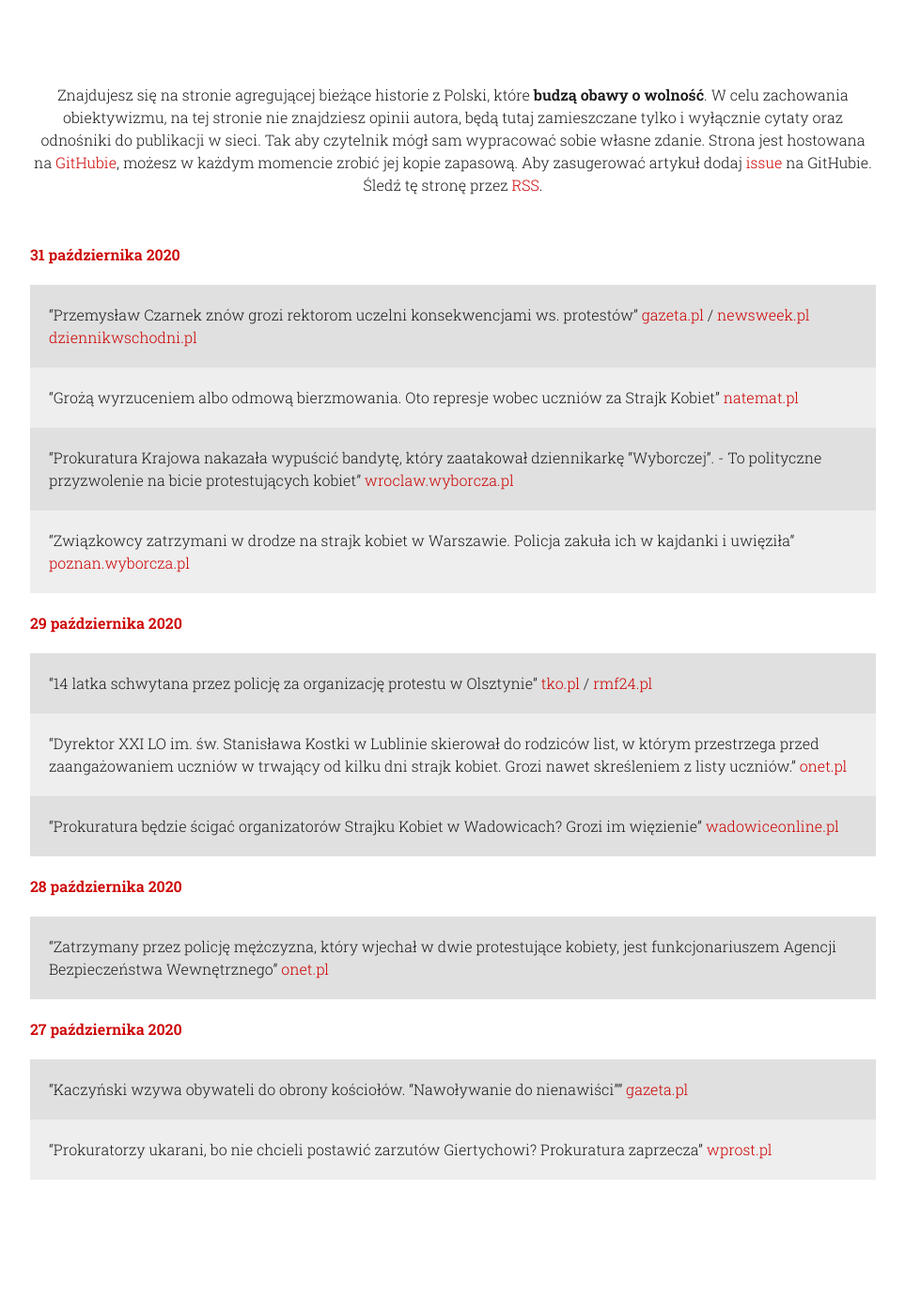
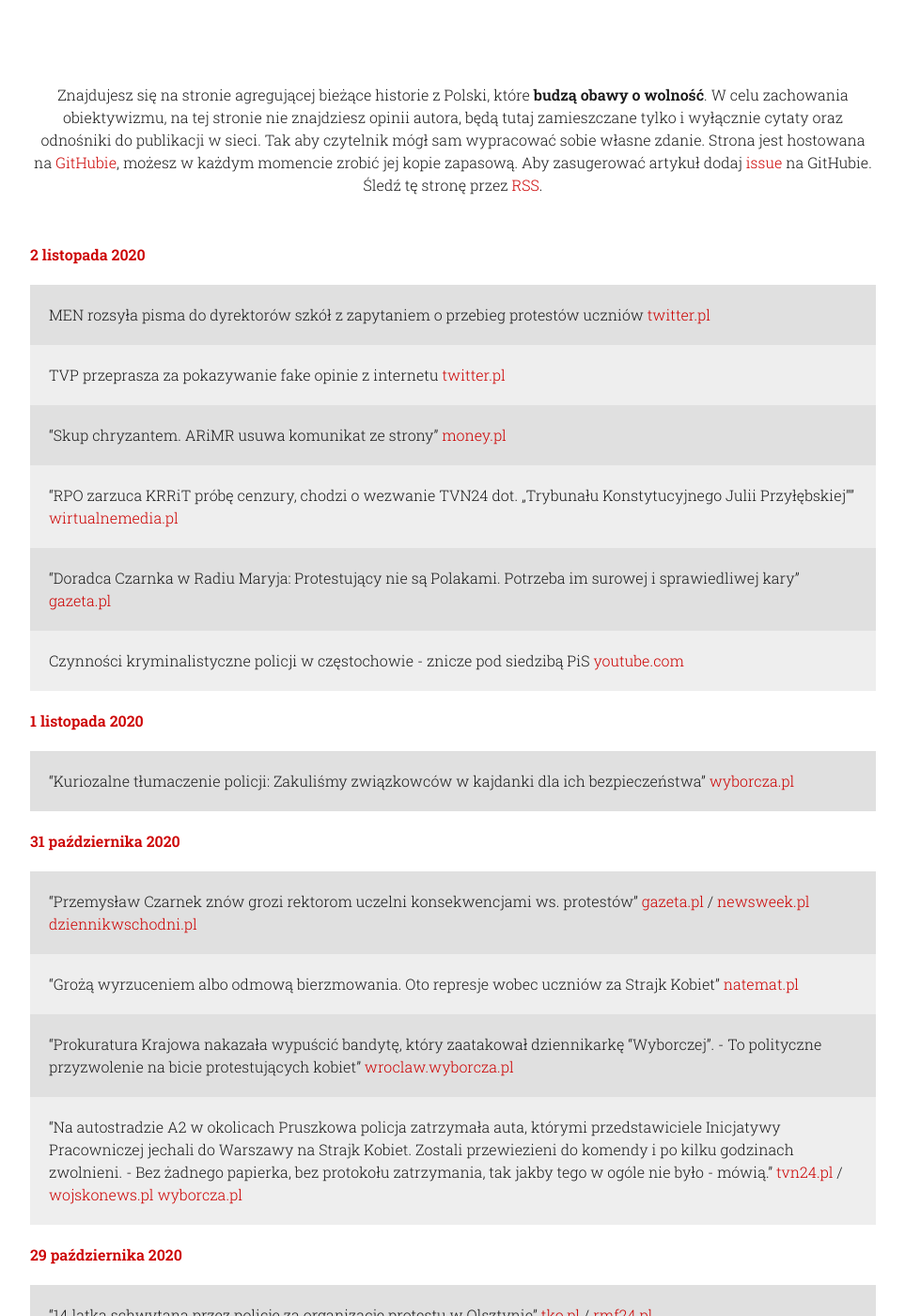
Before and after one commit to nowapolskaludowa/nowapolskaludowa.github.io, a Jekyll site: the page built from index.html, in a window 1280 px wide and 1400 px high, scrolled down 192 px. Shown: the whole window at 94% size, without its empty margins (158-1121 px from the left). Built offline with Jekyll 4.4.1, drawn with Linux system fonts in a browser that asks for light colours; the list of posts is cut into pages by our own code; before the commit the page ends 1467 px from its top, so only the background shows below that; some of the changed text lies outside the part shown.

Commit message:
1.11 i 2.11

```diff
--- a/_posts/2020/2020-10-31-rektorzy.md
+++ b/_posts/2020/2020-10-31-rektorzy.md
@@ -11,5 +11,7 @@ title: "31 października 2020"
   [natemat.pl](https://natemat.pl/325211,uczniowie-i-protesty-kobiet-niektorzy-nauczyciele-i-katecheci-strasza)
 - "Prokuratura Krajowa nakazała wypuścić bandytę, który zaatakował dziennikarkę "Wyborczej". - To polityczne przyzwolenie na bicie protestujących kobiet"
   [wroclaw.wyborcza.pl](https://wroclaw.wyborcza.pl/wroclaw/7,35771,26464837,kibol-atakujacy-dziennikarke-wyborczej-na-wolnosci-prokuratura.html)
-- "Związkowcy zatrzymani w drodze na strajk kobiet w Warszawie. Policja zakuła ich w kajdanki i uwięziła"
-  [poznan.wyborcza.pl](https://poznan.wyborcza.pl/poznan/7,36001,26466079,zwiazkowcy-zatrzymani-w-drodze-na-protest-w-warszawie-policja.html)
+- "Na autostradzie A2 w okolicach Pruszkowa policja zatrzymała auta, którymi przedstawiciele Inicjatywy Pracowniczej jechali do Warszawy na Strajk Kobiet. Zostali przewiezieni do komendy i po kilku godzinach zwolnieni. - Bez żadnego papierka, bez protokołu zatrzymania, tak jakby tego w ogóle nie było - mówią."
+  [tvn24.pl](https://tvn24.pl/najnowsze/pruszkow-jechali-na-protest-zatrzymala-ich-policja-4738921)
+  / [wojskonews.pl](https://www.wojskonews.pl/article,zwiazkowcy_zatrzymani_w_drodze_na_strajk_kobiet_w_warszawie_policja_zakula_ich_w_kajdanki_i_uwiezila.html)
+  [wyborcza.pl](https://poznan.wyborcza.pl/poznan/7,36001,26466079,zwiazkowcy-zatrzymani-w-drodze-na-protest-w-warszawie-policja.html?disableRedirects=true)
--- /dev/null
+++ b/_posts/2020/2020-11-01-policja.md
@@ -0,0 +1,7 @@
+---
+layout: post
+title: "1 listopada 2020"
+---
+
+- "Kuriozalne tłumaczenie policji: Zakuliśmy związkowców w kajdanki dla ich bezpieczeństwa"
+  [wyborcza.pl](https://poznan.wyborcza.pl/poznan/7,36001,26467877,policja-zakulismy-zwiazkowcow-w-kajdanki-dla-ich-bezpieczenstwa.html)
--- /dev/null
+++ b/_posts/2020/2020-11-02-men.md
@@ -0,0 +1,17 @@
+---
+layout: post
+title: "2 listopada 2020"
+---
+
+- MEN rozsyła pisma do dyrektorów szkół z zapytaniem o przebieg protestów uczniów
+  [twitter.pl](https://twitter.com/Arlukowicz/status/1323313543547113478)
+- TVP przeprasza za pokazywanie fake opinie z internetu
+  [twitter.pl](https://mobile.twitter.com/WiadomosciTVP/status/1323347246088409089)
+- "Skup chryzantem. ARiMR usuwa komunikat ze strony"
+  [money.pl](https://www.money.pl/gospodarka/skup-chryzantem-arimr-usuwa-komunikat-ze-strony-6571323389717280a.html)
+- "RPO zarzuca KRRiT próbę cenzury, chodzi o wezwanie TVN24 dot. „Trybunału Konstytucyjnego Julii Przyłębskiej”"
+  [wirtualnemedia.pl](https://www.wirtualnemedia.pl/artykul/trybunal-konstytucyjny-julii-przylebskiej-rpo-zarzuca-krrit-cenzure)
+- "Doradca Czarnka w Radiu Maryja: Protestujący nie są Polakami. Potrzeba im surowej i sprawiedliwej kary"
+  [gazeta.pl](https://wiadomosci.gazeta.pl/wiadomosci/7,114883,26470749,doradca-czarnka-w-radiu-maryja-protestujacy-nie-sa-polakami.html)
+- Czynności kryminalistyczne policji w częstochowie - znicze pod siedzibą PiS
+  [youtube.com](https://www.youtube.com/watch?v=ApYom5LTYbM)
```
Also changed, not shown: _posts/2020/2020-10-28-abw.md (+2 -0 lines).
